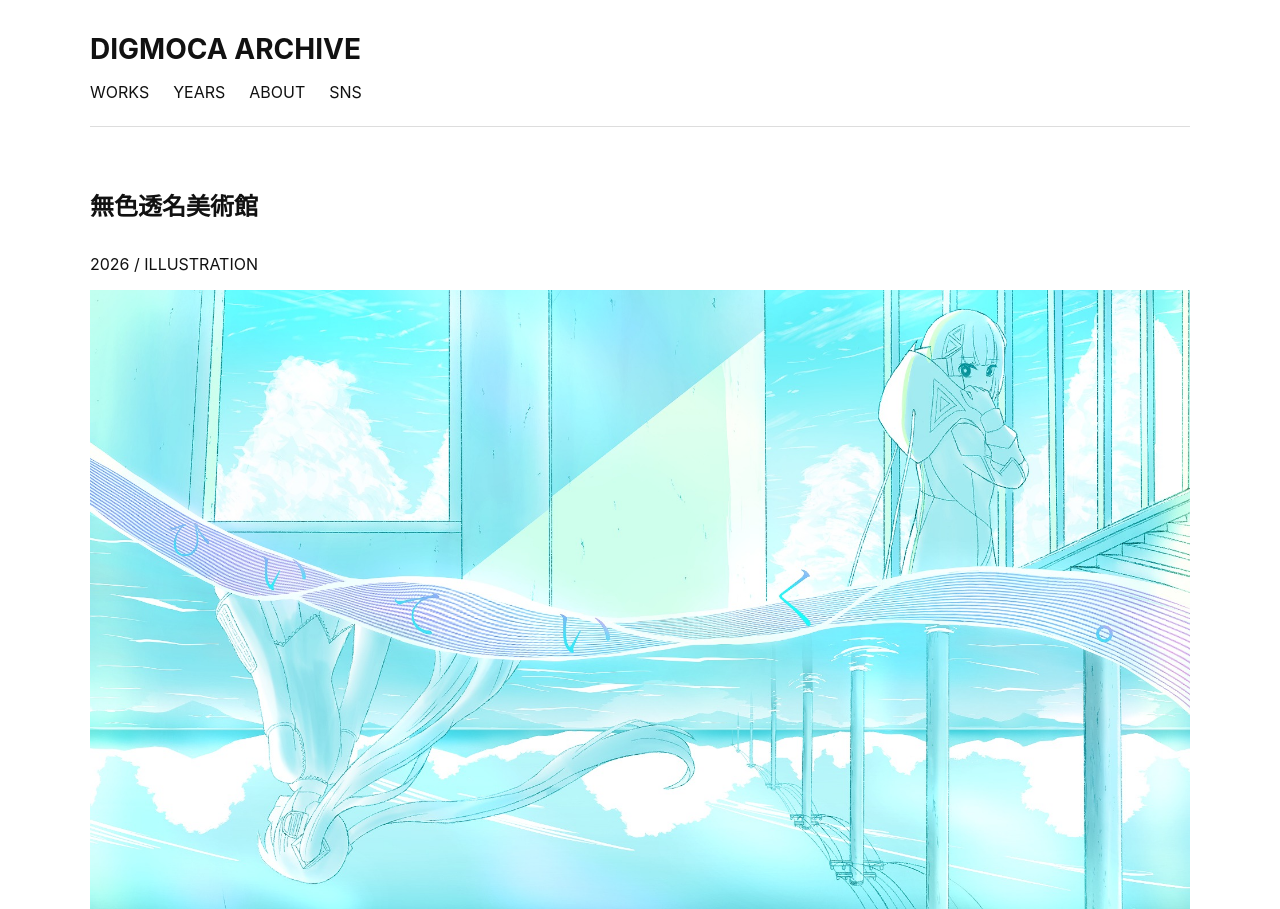
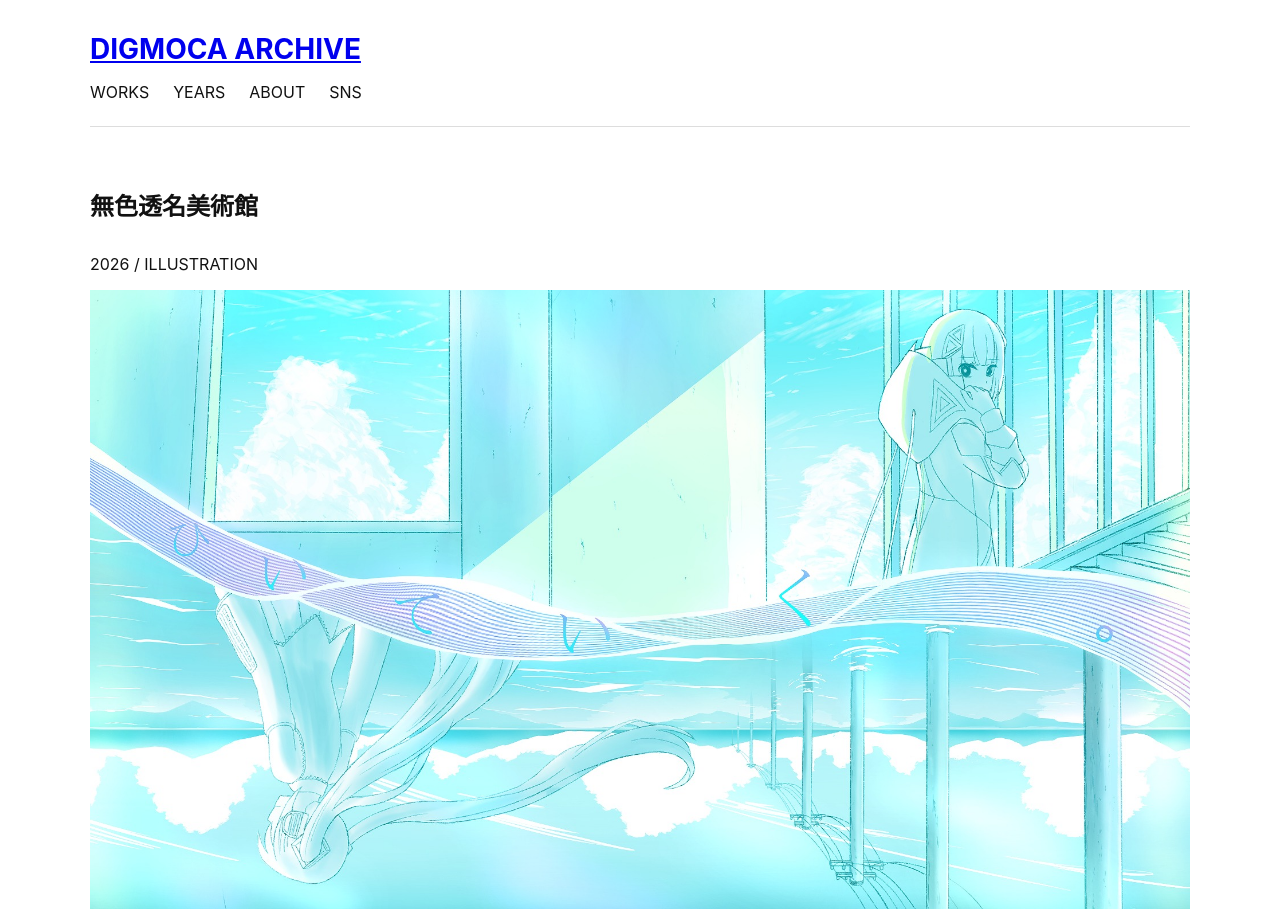
Before and after one commit to DIGMOCA/DIGMOCA.github.io, a plain HTML site: page works/musyokutoumeib.html in a window 1280 px wide. Shown: the top 909 px of the page. Drawn offline with Linux system fonts and the light colour scheme.

Commit message:
Update header to include link in h1 tag

```diff
--- a/works/musyokutoumeib.html
+++ b/works/musyokutoumeib.html
@@ -17,10 +17,11 @@
 <body>
 
 <header>
+  <h1>
+    <a href="../index.html">DIGMOCA ARCHIVE</a>
+  </h1>
 
-   <h1>DIGMOCA ARCHIVE</h1>
-
-    <nav>
+  <nav>
     <a href="../index.html">WORKS</a>
     <a href="../years.html">YEARS</a>
     <a href="../about.html">ABOUT</a>
```
